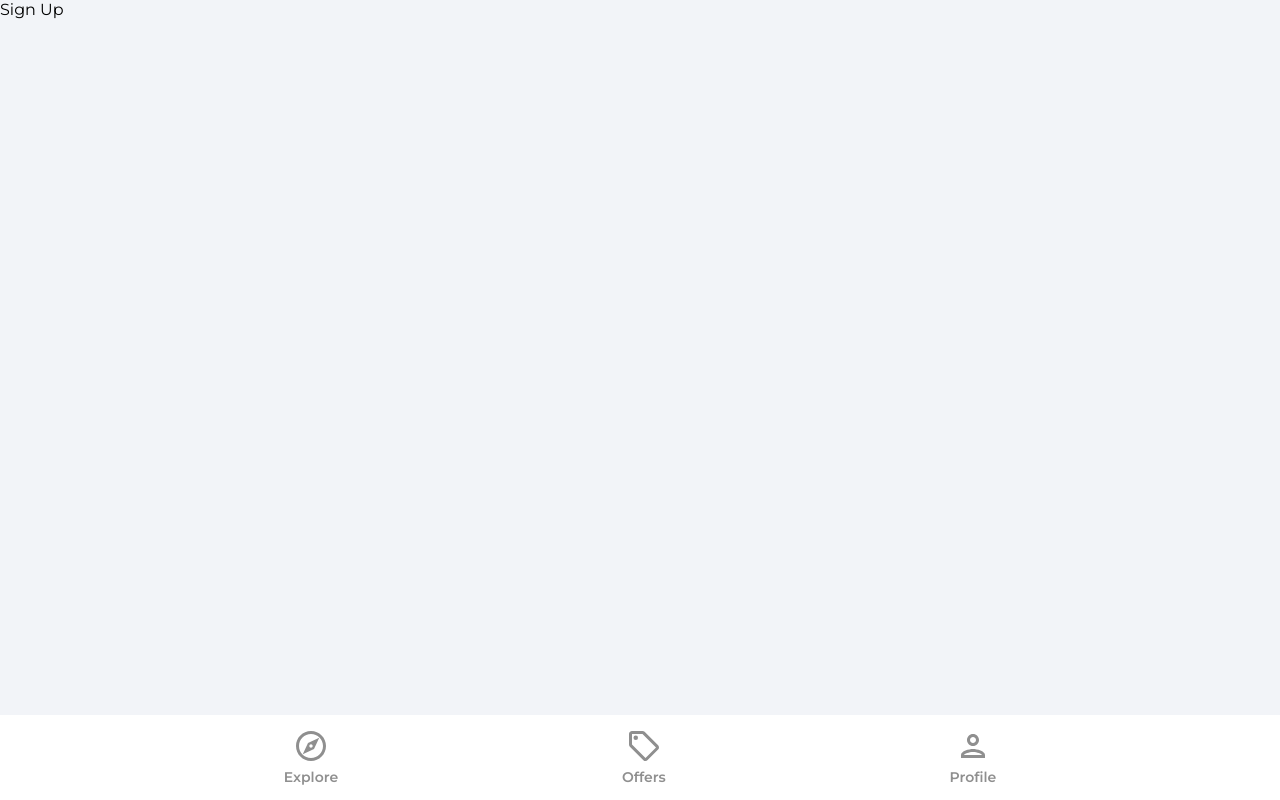
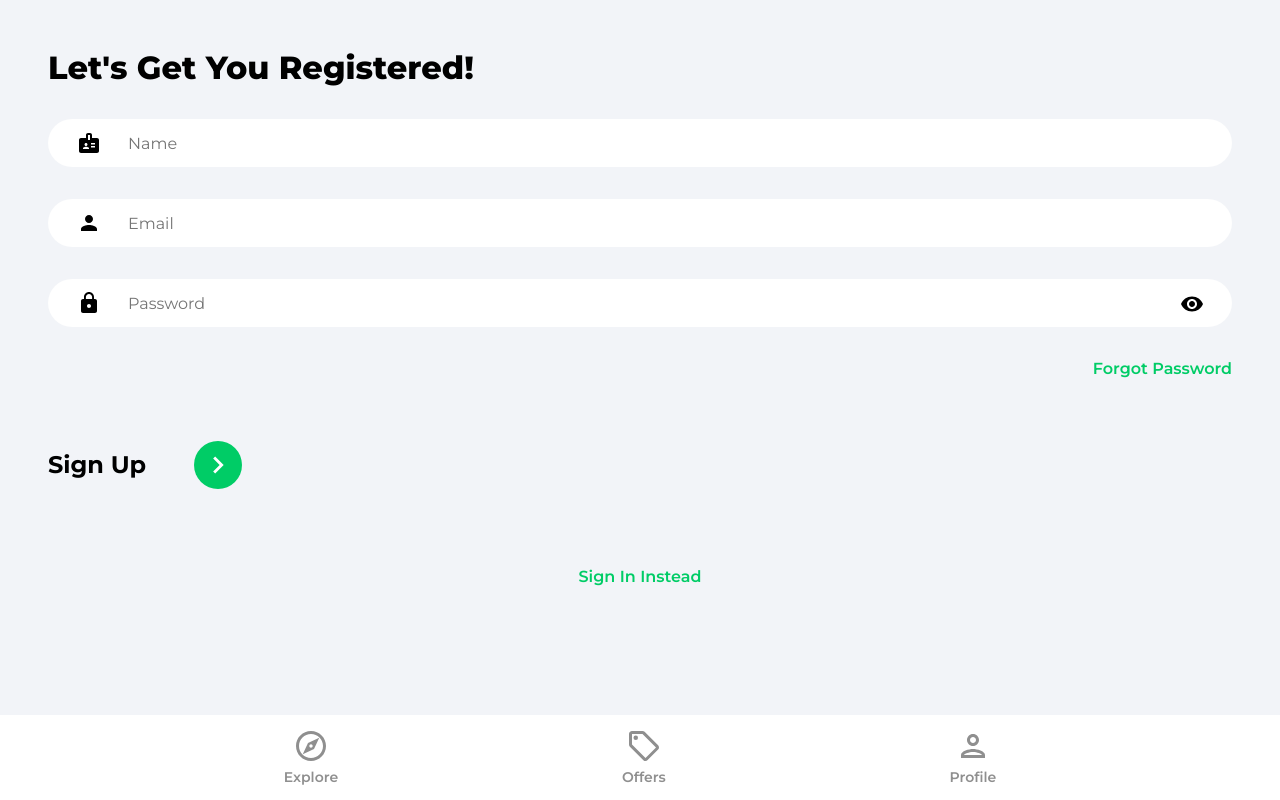
Before and after one commit to kphillips001/Real-Estate-Marketplace, a React (Create React App) app: page /sign-up in a window 1280 px wide. Built offline with nearby package versions, Linux system fonts and the light colour scheme.

Commit message:
added signin and singup pages

```diff
--- a/src/pages/SignIn.js
+++ b/src/pages/SignIn.js
@@ -1,6 +1,81 @@
+import { useState } from 'react';
+import { Link, useNavigate } from 'react-router-dom';
+import { ReactComponent as ArrowRightIcon } from '../assets/svg/keyboardArrowRightIcon.svg';
+import visibilityIcon from '../assets/svg/visibilityIcon.svg';
+
 function SignIn() {
-    return (
-      <div>Sign In</div>
-    )
-  }
-  export default SignIn
+  const [showPassword, setShowPassword] = useState(false);
+  const [fromData, setFormData] = useState({
+    email: '',
+    password: '',
+  });
+
+  const { email, password } = fromData;
+
+  const navigate = useNavigate();
+
+  const onChange = (e) => {
+    // want to update the form data state
+    // pass in event parameter
+    // call setFormData and want to get previous state (pass in arrow function that takes in prevState)
+    // Will spread across what the previous state is
+    // want to set email to what is being typed in (e.target.value)
+    // To make either password or email, we can just that id
+    // which is [e.target.id], will give us either email or password
+    setFormData((prevState) => ({
+      ...prevState,
+      [e.target.id]: e.target.value,
+    }));
+  };
+
+  return (
+    <>
+      <div className='pageContainer'>
+        <header>
+          <p className='pageHeader'>Welcome Back!</p>
+        </header>
+        <main>
+          <form>
+            <input
+              type='email'
+              className='emailInput'
+              placeholder='Email'
+              id='email'
+              value={email}
+              onChange={onChange}
+            />
+            <div className='passwordInputDiv'>
+              <input
+                type={showPassword ? 'text' : 'password'}
+                className='passwordInput'
+                placeholder='Password'
+                id='password'
+                value={password}
+                onChange={onChange}
+              />
+              <img
+                src={visibilityIcon}
+                alt='show password'
+                className='showPassword'
+                onClick={() => setShowPassword((prevState) => !prevState)}
+              />
+            </div>
+            <Link to='/forgot-password' className='forgotPasswordLink'>
+              Forgot Password
+            </Link>
+            <div className='signInBar'>
+              <p className='signInText'>Sign In</p>
+              <button className='signInButton'>
+                <ArrowRightIcon fill='#ffff' width='34px' height='34px' />
+              </button>
+            </div>
+          </form>
+          <Link to='/sign-up' className='registerLink'>
+            Sign Up Instead
+          </Link>
+        </main>
+      </div>
+    </>
+  );
+}
+export default SignIn;
--- a/src/pages/SignUp.js
+++ b/src/pages/SignUp.js
@@ -1,6 +1,91 @@
+import { useState } from 'react';
+import { Link, useNavigate } from 'react-router-dom';
+import { ReactComponent as ArrowRightIcon } from '../assets/svg/keyboardArrowRightIcon.svg';
+import visibilityIcon from '../assets/svg/visibilityIcon.svg';
+
 function SignUp() {
+  const [showPassword, setShowPassword] = useState(false);
+  const [fromData, setFormData] = useState({
+    name: '',
+    email: '',
+    password: '',
+  });
+
+  // destructure from the form data
+  const { name, email, password } = fromData;
+
+  const navigate = useNavigate();
+
+  const onChange = (e) => {
+    // want to update the form data state
+    // pass in event parameter
+    // call setFormData and want to get previous state (pass in arrow function that takes in prevState)
+    // Will spread across what the previous state is
+    // want to set email to what is being typed in (e.target.value)
+    // To make either password or email, we can just that id
+    // which is [e.target.id], will give us either email or password
+    setFormData((prevState) => ({
+      ...prevState,
+      [e.target.id]: e.target.value,
+    }));
+  };
+
   return (
-    <div>Sign Up</div>
-  )
+    <>
+      <div className='pageContainer'>
+        <header>
+          <p className='pageHeader'>Let's Get You Registered!</p>
+        </header>
+        <main>
+          <form>
+            <input
+              type='text'
+              className='nameInput'
+              placeholder='Name'
+              id='name'
+              value={name}
+              onChange={onChange}
+            />
+            <input
+              type='email'
+              className='emailInput'
+              placeholder='Email'
+              id='email'
+              value={email}
+              onChange={onChange}
+            />
+            <div className='passwordInputDiv'>
+              <input
+                type={showPassword ? 'text' : 'password'}
+                className='passwordInput'
+                placeholder='Password'
+                id='password'
+                value={password}
+                onChange={onChange}
+              />
+              <img
+                src={visibilityIcon}
+                alt='show password'
+                className='showPassword'
+                onClick={() => setShowPassword((prevState) => !prevState)}
+              />
+            </div>
+            <Link to='/forgot-password' className='forgotPasswordLink'>
+              Forgot Password
+            </Link>
+            <div className='signUpBar'>
+              <p className='signUpText'>Sign Up</p>
+              <button className='signUpButton'>
+                <ArrowRightIcon fill='#ffff' width='34px' height='34px' />
+              </button>
+            </div>
+          </form>
+          <Link to='/sign-in' className='registerLink'>
+            Sign In Instead
+          </Link>
+        </main>
+      </div>
+    </>
+  );
 }
-export default SignUp
+export default SignUp;
```
